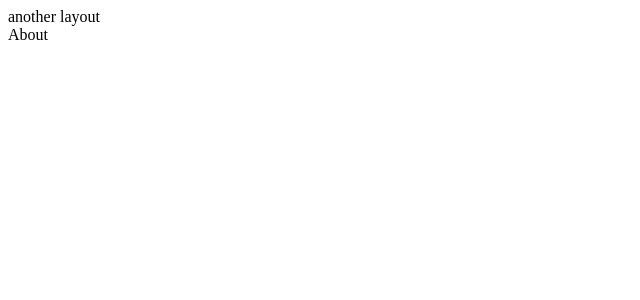
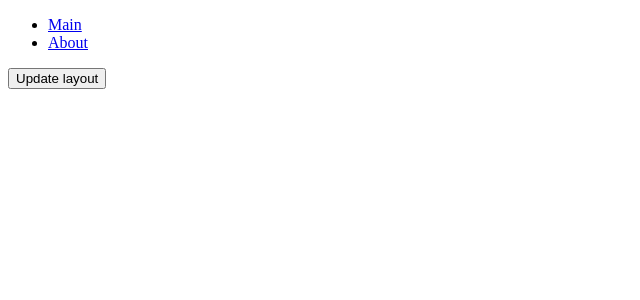
Before and after one commit to beierzhijin/fullstack-nuxt3, a Nuxt app: page /about in a window 1280 px wide. Shown: the top 300 px of the page, without its empty margins (0-640 px from the left). Built offline with nearby package versions, Linux system fonts and the light colour scheme.

Commit message:
feat(layouts): Changing the Layout Dynamically

```diff
--- a/pages/about.vue
+++ b/pages/about.vue
@@ -1,12 +1,18 @@
 <script setup lang="ts">
-definePageMeta({
-  layout: 'another'
-})
+function enableCustomLayout() {
+  setPageLayout('another')
+}
+
+/* 不定义时为 default layout */
+
+// definePageMeta({
+//   layout: false
+// });
 </script>
 
 <template>
   <div>
-    About
+    <button @click="enableCustomLayout">Update layout</button>
   </div>
 </template>
 
```
